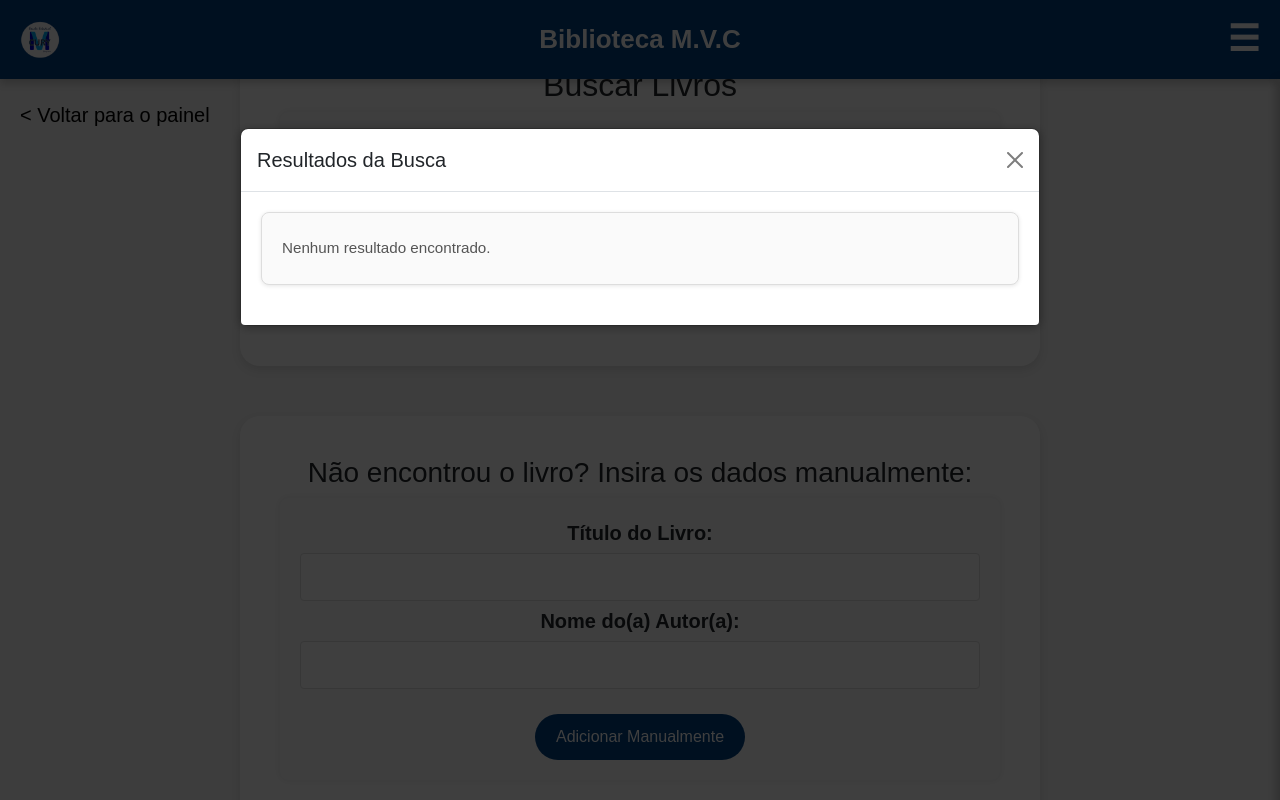
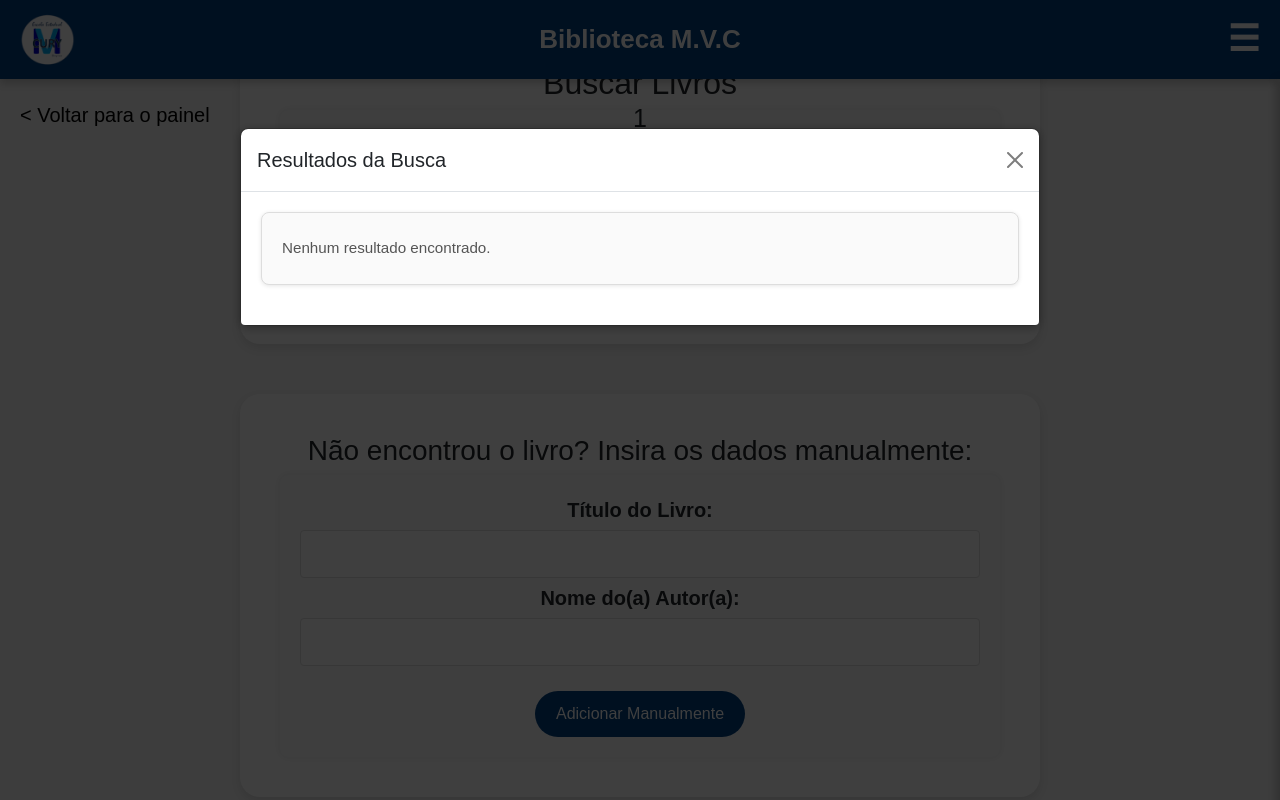
Before and after one commit to mateusmarcelino23/tcc, a PHP site: page /trabalho_crud/frontend/cadastrar_livros_front.php in a window 1280 px wide. Run offline with PHP 8.4, Linux system fonts and the light colour scheme; the visitor is signed in with stand-in values (Sample User, id 1).

Commit message:
melhorando 03/06

```diff
--- a/trabalho_crud/backend/cadastrar_aluno.php
+++ b/trabalho_crud/backend/cadastrar_aluno.php
@@ -5,12 +5,6 @@ session_start();
 if (!isset($_SESSION['professor_id'])) {
     header("Location: ../frontend/login_front.php");
     exit();
-}
-
-// Exibir mensagens de feedback armazenadas na sessão
-if (isset($_SESSION['mensagem_aluno'])) {
-    echo $_SESSION['mensagem_aluno'];
-    unset($_SESSION['mensagem_aluno']); // para mostrar só uma vez
 }
 
 if ($_SERVER['REQUEST_METHOD'] == 'POST') {
--- a/trabalho_crud/backend/cadastrar_livros.php
+++ b/trabalho_crud/backend/cadastrar_livros.php
@@ -6,12 +6,6 @@ if (!isset($_SESSION['professor_id'])) {
     // Redireciona para a página de login se não estiver logado
     header("Location: ../frontend/login_front.php");
     exit();
-}
-
-// Exibir mensagens de feedback armazenadas na sessão
-if (isset($_SESSION['mensagem_livro'])) {
-    echo $_SESSION['mensagem_livro'];
-    unset($_SESSION['mensagem_livro']); // para mostrar só uma vez
 }
 
 // Função para buscar livros na API do Google Books
--- a/trabalho_crud/backend/cadastrar_professor.php
+++ b/trabalho_crud/backend/cadastrar_professor.php
@@ -6,12 +6,6 @@ include '../conexao.php';
 if (!isset($_SESSION['professor_id'])) {
     header("Location: ../frontend/login_front.php");
     exit();
-}
-
-// Exibir mensagens de feedback armazenadas na sessão
-if (isset($_SESSION['mensagem_professor'])) {
-    echo $_SESSION['mensagem_professor'];
-    unset($_SESSION['mensagem_professor']); // para mostrar só uma vez
 }
 
 // Verifica a conexão
--- a/trabalho_crud/estilos/registrar.css
+++ b/trabalho_crud/estilos/registrar.css
@@ -1,5 +1,6 @@
 /* Container centralizado */
 .container {
+    position: relative;
     background: white;
     width: 95%;
     max-width: 800px;
@@ -197,5 +198,11 @@ input, select {
 }
 
 .mensagem {
+    position: fixed;
     margin-top: 20px;
+    top: 80px;
+    left: 50%;
+    transform: translateX(-50%);
+    z-index: 1000;
+    font-size: 25px;
 }
--- a/trabalho_crud/estilos/style.css
+++ b/trabalho_crud/estilos/style.css
@@ -13,6 +13,7 @@ body {
 
 /* Cabeçalho estilizado */
 .header {
+    position: relative;
     width: 100%;
     background-color: #004080;
     color: white;
@@ -43,9 +44,11 @@ body {
 
 .header-logo {
     position: absolute;
-    height: 40px;
-    width: 40px;
+    height: 55px;
+    width: auto;
     left: 20px;
+    top: 50%;
+    transform: translateY(-50%);
 }
 
 /* Sidebar estilizada */
--- a/trabalho_crud/frontend/registrar_emprestimo_front.php
+++ b/trabalho_crud/frontend/registrar_emprestimo_front.php
@@ -53,13 +53,13 @@ include '../backend/registrar_emprestimo.php';
 
             <div class="mb-3">
                 <label for="id_aluno" class="form-label">Aluno:</label>
-                <select name="id_aluno" id="id_aluno" class="form-select" required style="width: 100%;"></select>
+                <select name="id_aluno" id="id_aluno" class="form-select" required></select>
             </div>
 
 
             <div class="mb-3">
                 <label for="id_livro" class="form-label">Livro:</label>
-                <select name="id_livro" id="id_livro" class="form-select" required style="width: 100%;"></select>
+                <select name="id_livro" id="id_livro" class="form-select" required></select>
             </div>
 
 
```
